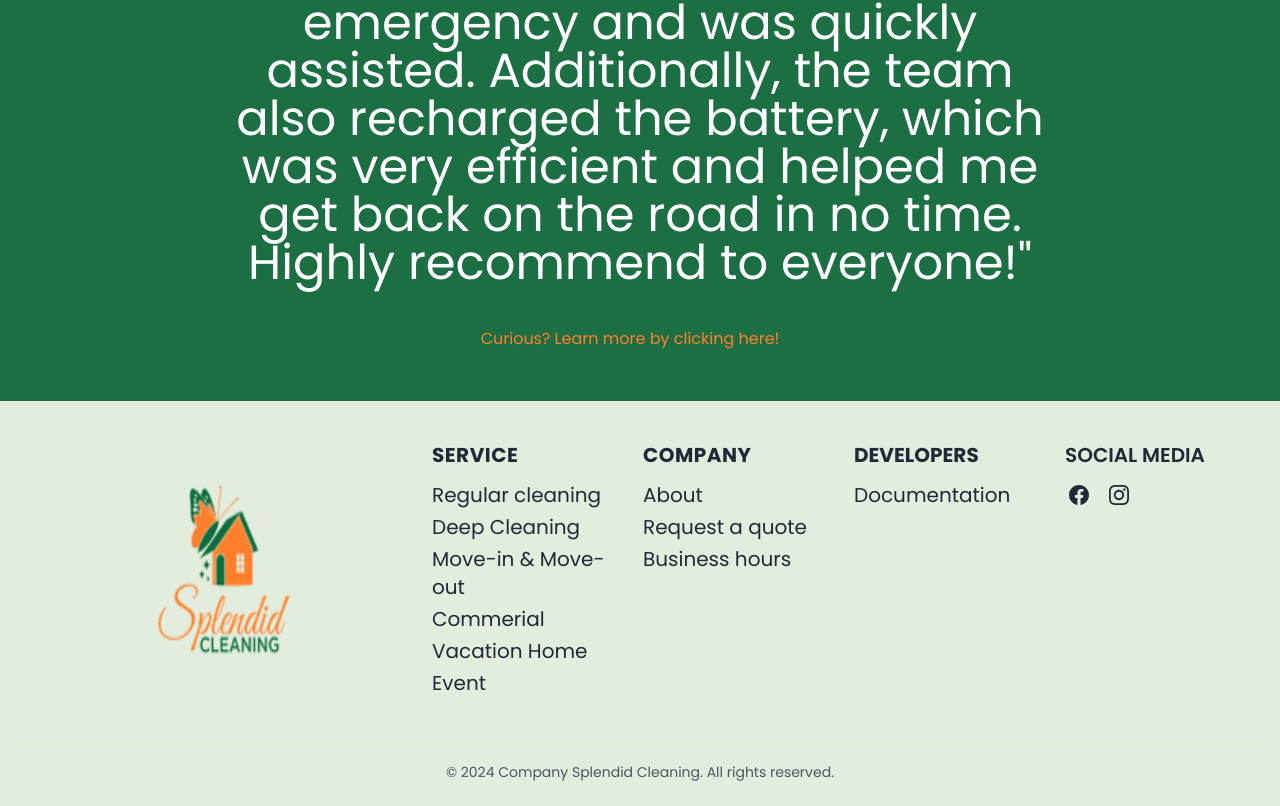
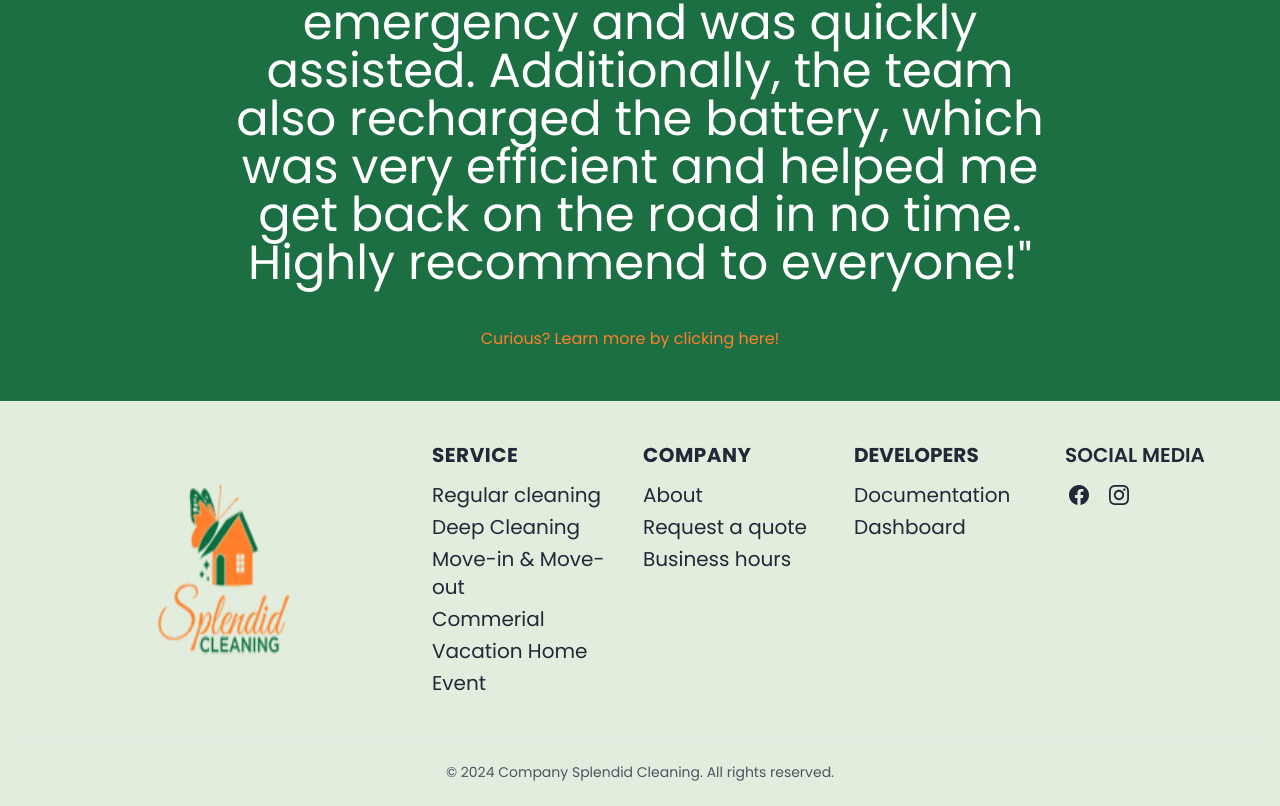
Before and after one commit to Claudio-Silva-Bispo/splendid-project-site, a Next.js app: page / in a window 1280 px wide. Shown: the part 10097-10903 px from the top of the page. Built offline with nearby package versions, Linux system fonts and the light colour scheme; a web font is replaced by a local one.

Commit message:
Troca das rotas da API

```diff
--- a/src/components/Footer.tsx
+++ b/src/components/Footer.tsx
@@ -64,6 +64,9 @@ export default function Footer() {
 					<li>
 						<a rel="noopener noreferrer" href="#">Documentation</a>
 					</li>
+					<li>
+						<a rel="noopener noreferrer" href="/Dashboard">Dashboard</a>
+					</li>
 				</ul>
 			</div>
 
--- a/src/pages/Dashboard.tsx
+++ b/src/pages/Dashboard.tsx
@@ -31,8 +31,8 @@ const Dashboard: React.FC = () => {
       <Sidebar setSection={setSection} />
       <main className="flex-1 p-6 ml-60 bg-gray-100 text-gray-800">
         <div className="flex justify-between items-center mb-6">
-          <h2 className="text-2xl font-semibold">{section.charAt(0).toUpperCase() + section.slice(1)}</h2>
-          <button onClick={fetchData} className="px-4 py-2 text-white bg-[#E5332F] rounded">Atualizar Base</button>
+          <h2 className="text-2xl">{section.charAt(0).toUpperCase() + section.slice(1)}</h2>
+          <button onClick={fetchData} className="px-4 py-2 text-white bg-primeira rounded font-bold">Atualizar Base</button>
         </div>
         <div className="overflow-x-auto">
           {loading ? (
```
